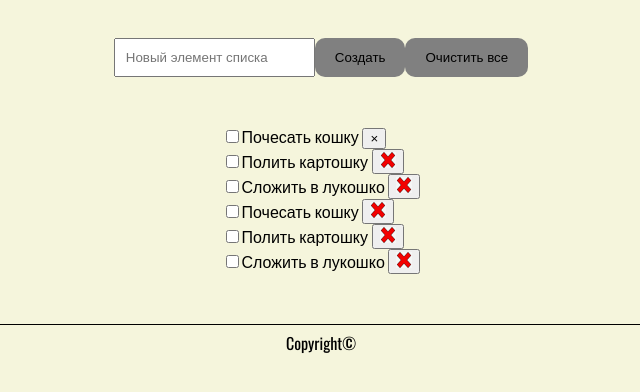
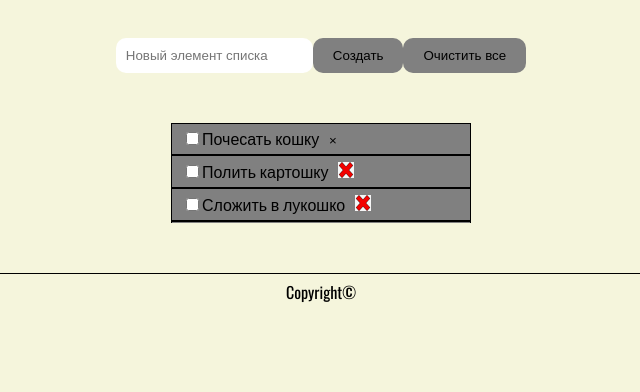
Before and after one commit to Denchikmp4/Weblabs, a plain HTML site: page index.html in a window 1280 px wide. Shown: the part 152-544 px from the top of the page, without its empty margins (319-959 px from the left). Drawn offline with nearby package versions, Linux system fonts and the light colour scheme.

Commit message:
ChangeFile

```diff
--- a/styles/style.css
+++ b/styles/style.css
@@ -25,21 +25,43 @@ body {
     margin-top: 50px;
     display: flex;
     justify-content: center;
+    flex-wrap: wrap;
 }
 .inputtext {
     padding: 10px;
+    border-radius: 10px;
+    border: 0;
 }
 .buttons {
     background-color: gray;
     padding: 10px 20px;
     border-radius: 10px;
     border: 0;
+
 }
 .tasks {
     margin-top: 50px;
     display: flex;
     flex-direction: column;
+    overflow: auto;
+    height: 100px;
+    width: 300px;
 
+
+}
+.buttontasks {
+    background-color: transparent;
+    border: none;
+    font: 100px;
+    margin-right: 5px;
+
+
+
+}
+.tasks2 {
+    background-color: gray;
+    padding: 5px 10px;
+    border: 0.5px solid black;
 }
 .footer {
     padding-top: 10px;
```
